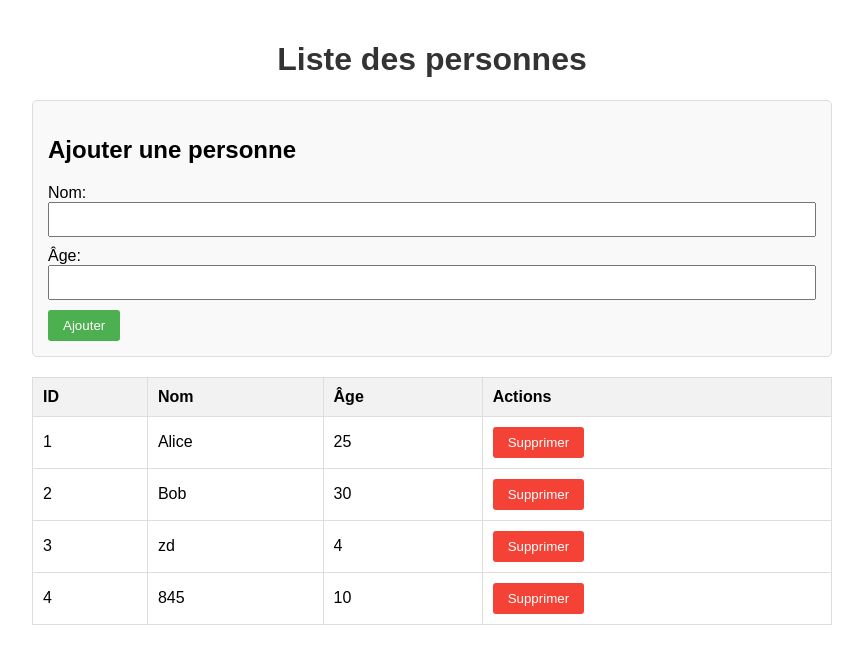
After one commit to Felix-73/CTRLX-SDK-APP-Sample-Web, a Flask app: page /sample-web/people in a window 1280 px wide. The commit adds this page. Shown: the top 664 px of the page, without its empty margins (208-1071 px from the left). Run offline with Flask 3, Linux system fonts and the light colour scheme.

Commit message:
initial commit

```diff
--- a/Flask/app.py
+++ b/Flask/app.py
@@ -1,5 +1,6 @@
-from flask import Flask, redirect, render_template, request, session, url_for, Response, Blueprint
-
+from flask import Flask, redirect, render_template, request, session, url_for, Response, Blueprint, jsonify
+# Import pour SQLAlchemy
+from flask_sqlalchemy import SQLAlchemy
 import os
 from werkzeug.serving import run_simple
 from werkzeug.middleware.proxy_fix import ProxyFix
@@ -10,11 +11,13 @@ if "SNAP" in os.environ:
     # Dans le snap
     STATIC_FOLDER = os.path.join(os.environ['SNAP'], 'bin', 'Flask', 'static')
     TEMPLATE_FOLDER = os.path.join(os.environ['SNAP'], 'bin', 'Flask', 'templates')
+    DATABASE_PATH = os.path.join(os.environ['SNAP_DATA'], 'db', 'persondb.db')
 else:
     # En développement local
     dir_path = os.path.dirname(os.path.realpath(__file__))
     STATIC_FOLDER = os.path.join(dir_path, 'static')
     TEMPLATE_FOLDER = os.path.join(dir_path, 'templates')
+    DATABASE_PATH = os.path.join(dir_path, 'persondb.db')
 
 # Création de l'application Flask avec les bons chemins
 app = Flask(__name__,
@@ -22,16 +25,50 @@ app = Flask(__name__,
            template_folder=TEMPLATE_FOLDER,
            static_url_path='/sample-web/static')
 
-# Debug des chemins
-print("Static folder:", app.static_folder)
-print("Template folder:", app.template_folder)
+# Configuration de SQLAlchemy (SQLite)
+app.config['SQLALCHEMY_DATABASE_URI'] = f'sqlite:///{DATABASE_PATH}'
+app.config['SQLALCHEMY_TRACK_MODIFICATIONS'] = False
+# Initialisation de SQLAlchemy avec notre application Flask
+db = SQLAlchemy(app)
 
 app.wsgi_app = ProxyFix(
     app.wsgi_app, x_for=1, x_proto=1, x_host=1, x_prefix=1
 )
 
+#~~~~~~~~~~~~~~~~~~~~~~~~~~
+######## DATABASE ###########
 
-########## serving functions
+
+# Définition du modèle Person (nom et âge uniquement)
+class Person(db.Model):
+    id = db.Column(db.Integer, primary_key=True)
+    name = db.Column(db.String(50), nullable=False)
+    age = db.Column(db.Integer, nullable=False)
+
+    def __repr__(self):
+        return f'<Person {self.name}, {self.age} ans>'
+
+    # Méthode pour convertir l'objet en dictionnaire
+    def to_dict(self):
+        return {
+            'id': self.id,
+            'name': self.name,
+            'age': self.age
+        }
+
+# Création de la table dans la base de données
+with app.app_context():
+    db.create_all()
+    # Ajouter quelques personnes de test si la table est vide
+    if Person.query.count() == 0:
+        db.session.add(Person(name="Alice", age=25))
+        db.session.add(Person(name="Bob", age=30))
+        db.session.commit()
+        print("Données de test ajoutées.")
+
+
+#~~~~~~~~~~~~~~~~~~~~~~~~~~
+########## serving functions #######
 
 @app.route('/sample-web')
 def index():
@@ -45,6 +82,56 @@ def page1():
 def page2():
     return render_template('graphique.html')
 
+#~~~~~~~~~~~~~~~~~~~~~~~~~~~~~~~~~~~~~~~~~~~~~~~~~
+######## API simple pour les personnes ###########
+
+@app.route('/sample-web/api/people', methods=['GET'])
+def get_people():
+    """Récupérer toutes les personnes"""
+    people = Person.query.all()
+    return jsonify([person.to_dict() for person in people])
+
+@app.route('/sample-web/api/people/<int:person_id>', methods=['GET'])
+def get_person(person_id):
+    """Récupérer une personne par son ID"""
+    person = Person.query.get_or_404(person_id)
+    return jsonify(person.to_dict())
+
+@app.route('/sample-web/api/people', methods=['POST'])
+def create_person():
+    """Créer une nouvelle personne"""
+    data = request.json
+
+    # Vérification simple des données
+    if not data or 'name' not in data or 'age' not in data:
+        return jsonify({'error': 'Les champs nom et âge sont requis'}), 400
+
+    # Créer une nouvelle personne
+    new_person = Person(
+        name=data['name'],
+        age=data['age']
+    )
+
+    db.session.add(new_person)
+    db.session.commit()
+
+    return jsonify(new_person.to_dict()), 201
+
+@app.route('/sample-web/api/people/<int:person_id>', methods=['DELETE'])
+def delete_person(person_id):
+    """Supprimer une personne"""
+    person = Person.query.get_or_404(person_id)
+    db.session.delete(person)
+    db.session.commit()
+    return jsonify({'result': True})
+
+# Page simple pour afficher et gérer les personnes
+@app.route('/sample-web/people')
+def people_page():
+    """Page pour afficher et gérer les personnes"""
+    people = Person.query.all()
+    return render_template('people.html', people=people)
+
 ##server start
 
 if __name__ == '__main__':
--- /dev/null
+++ b/Flask/templates/people.html
@@ -0,0 +1,167 @@
+<!DOCTYPE html>
+<html lang="fr">
+
+<head>
+    <meta charset="UTF-8">
+    <meta name="viewport" content="width=device-width, initial-scale=1.0">
+    <title>Gestion des personnes</title>
+    <style>
+        body {
+            font-family: Arial, sans-serif;
+            max-width: 800px;
+            margin: 0 auto;
+            padding: 20px;
+        }
+
+        h1 {
+            color: #333;
+            text-align: center;
+        }
+
+        table {
+            width: 100%;
+            border-collapse: collapse;
+            margin-top: 20px;
+        }
+
+        th,
+        td {
+            padding: 10px;
+            border: 1px solid #ddd;
+            text-align: left;
+        }
+
+        th {
+            background-color: #f2f2f2;
+        }
+
+        form {
+            margin: 20px 0;
+            padding: 15px;
+            background-color: #f9f9f9;
+            border: 1px solid #ddd;
+            border-radius: 5px;
+        }
+
+        input[type="text"],
+        input[type="number"] {
+            padding: 8px;
+            width: 100%;
+            margin-bottom: 10px;
+            box-sizing: border-box;
+        }
+
+        button {
+            padding: 8px 15px;
+            background-color: #4CAF50;
+            color: white;
+            border: none;
+            cursor: pointer;
+            border-radius: 3px;
+        }
+
+        .delete-btn {
+            background-color: #f44336;
+        }
+    </style>
+</head>
+
+<body>
+    <h1>Liste des personnes</h1>
+
+    <form id="add-person-form">
+        <h2>Ajouter une personne</h2>
+        <div>
+            <label for="name">Nom:</label>
+            <input type="text" id="name" required>
+        </div>
+        <div>
+            <label for="age">Âge:</label>
+            <input type="number" id="age" min="0" max="120" required>
+        </div>
+        <button type="submit">Ajouter</button>
+    </form>
+
+    <table>
+        <thead>
+            <tr>
+                <th>ID</th>
+                <th>Nom</th>
+                <th>Âge</th>
+                <th>Actions</th>
+            </tr>
+        </thead>
+        <tbody id="people-table-body">
+            {% for person in people %}
+            <tr>
+                <td>{{ person.id }}</td>
+                <td>{{ person.name }}</td>
+                <td>{{ person.age }}</td>
+                <td>
+                    <button class="delete-btn" data-id="{{ person.id }}">Supprimer</button>
+                </td>
+            </tr>
+            {% endfor %}
+        </tbody>
+    </table>
+
+    <script>
+        document.addEventListener('DOMContentLoaded', function () {
+            // Formulaire d'ajout
+            const form = document.getElementById('add-person-form');
+            form.addEventListener('submit', function (e) {
+                e.preventDefault();
+
+                const name = document.getElementById('name').value;
+                const age = document.getElementById('age').value;
+
+                fetch('/sample-web/api/people', {
+                    method: 'POST',
+                    headers: {
+                        'Content-Type': 'application/json'
+                    },
+                    body: JSON.stringify({ name: name, age: parseInt(age) })
+                })
+                    .then(response => response.json())
+                    .then(data => {
+                        if (data.error) {
+                            alert(data.error);
+                        } else {
+                            // Recharger la page pour voir la nouvelle personne
+                            window.location.reload();
+                        }
+                    })
+                    .catch(error => {
+                        console.error('Erreur:', error);
+                        alert('Une erreur s\'est produite');
+                    });
+            });
+
+            // Boutons de suppression
+            document.querySelectorAll('.delete-btn').forEach(button => {
+                button.addEventListener('click', function () {
+                    const personId = this.getAttribute('data-id');
+
+                    if (confirm('Êtes-vous sûr de vouloir supprimer cette personne ?')) {
+                        fetch(`/sample-web/api/people/${personId}`, {
+                            method: 'DELETE'
+                        })
+                            .then(response => response.json())
+                            .then(data => {
+                                if (data.result) {
+                                    // Recharger la page
+                                    window.location.reload();
+                                }
+                            })
+                            .catch(error => {
+                                console.error('Erreur:', error);
+                                alert('Une erreur s\'est produite');
+                            });
+                    }
+                });
+            });
+        });
+    </script>
+</body>
+
+</html>
--- a/requirements.txt
+++ b/requirements.txt
@@ -1 +1,2 @@
 Flask
+flask_sqlalchemy
```
Also changed, not shown: Flask/templates/page1.html (+31 -38 lines), snapcraft.yaml (+11 -4 lines), Flask/db/persondb.db (added), Flask/persondb.db (added), README.md, 3 other files.
